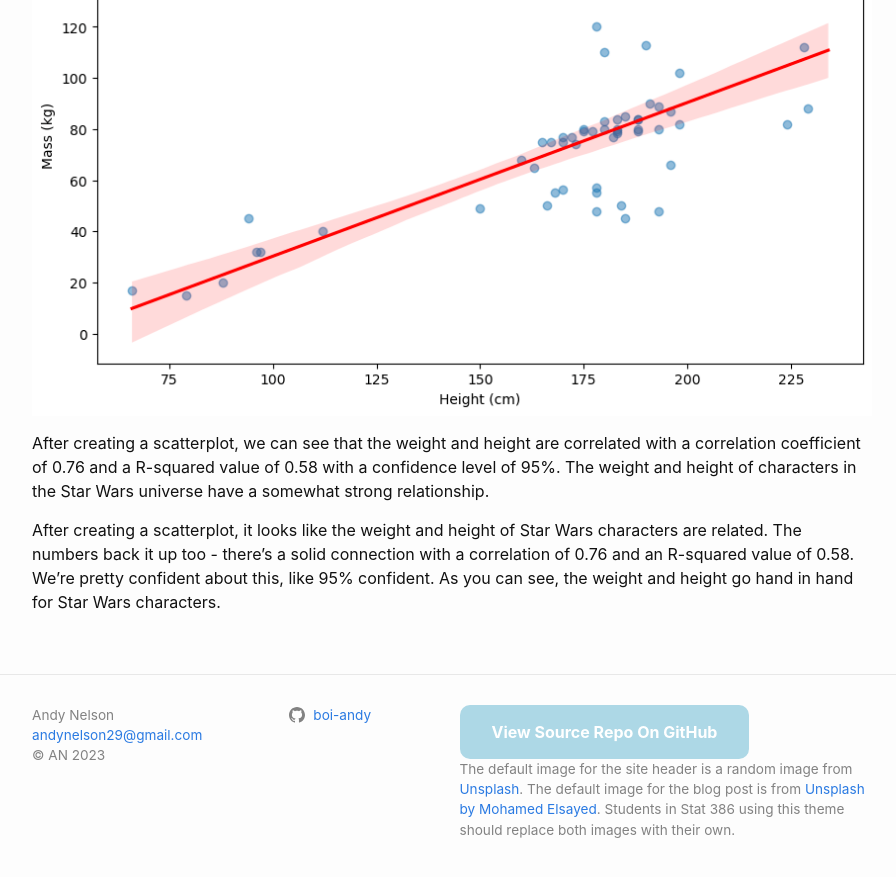
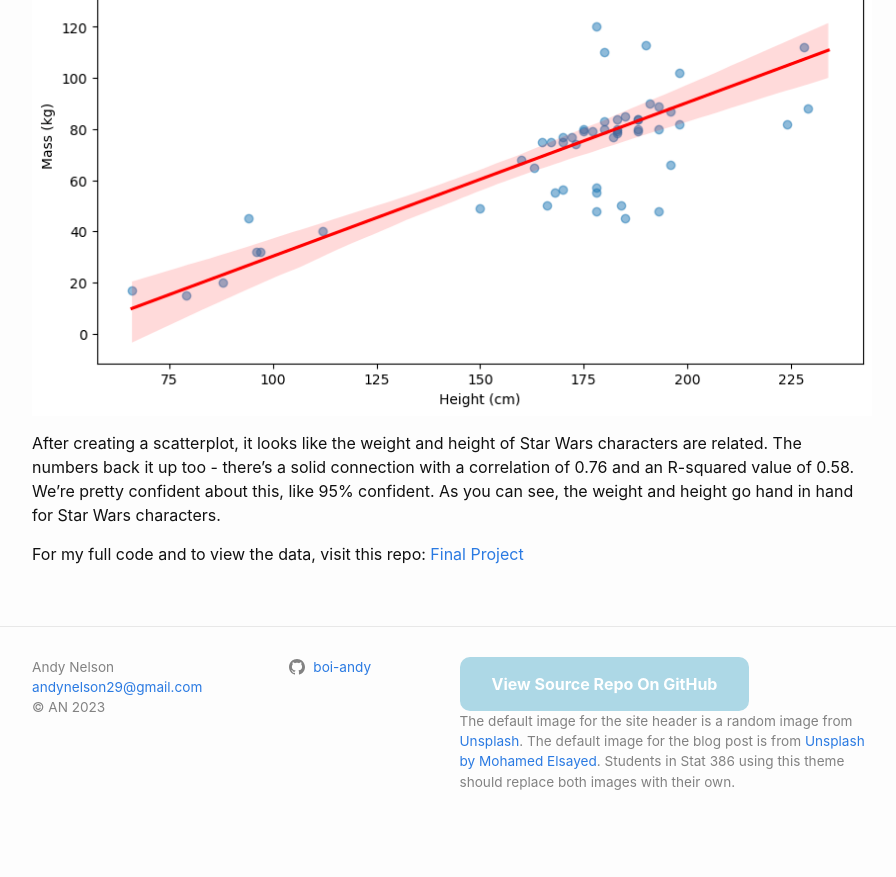
Before and after one commit to boi-andy/my-blog, a Jekyll site: the page built from _posts/2023-11-14-EDA.md, in a window 1280 px wide and 900 px high, scrolled down 5945 px. Shown: the top 877 px of the window, without its empty margins (188-1084 px from the left). Built offline with Jekyll 4.4.1, drawn with Linux system fonts in a browser that asks for light colours; comment, search, counter and statistics services are not loaded; after the commit the page ends 6797 px from its top, so only the background shows below that.

Commit message:
data source

```diff
--- a/_posts/2023-11-14-EDA.md
+++ b/_posts/2023-11-14-EDA.md
@@ -85,6 +85,6 @@ Lastly I wanted to see how heights and weights compared. I wanted to know if the
 
 ![Figure](https://boi-andy.github.io/my-blog/assets/images/heightVmass.png)
 
-After creating a scatterplot, we can see that the weight and height are correlated with a correlation coefficient of 0.76 and a R-squared value of 0.58 with a confidence level of 95%. The weight and height of characters in the Star Wars universe have a somewhat strong relationship.
+After creating a scatterplot, it looks like the weight and height of Star Wars characters are related. The numbers back it up too - there's a solid connection with a correlation of 0.76 and an R-squared value of 0.58. We're pretty confident about this, like 95% confident. As you can see, the weight and height go hand in hand for Star Wars characters.
 
-After creating a scatterplot, it looks like the weight and height of Star Wars characters are related. The numbers back it up too - there's a solid connection with a correlation of 0.76 and an R-squared value of 0.58. We're pretty confident about this, like 95% confident. As you can see, the weight and height go hand in hand for Star Wars characters.
+For my full code and to view the data, visit this repo: [Final Project](https://github.com/boi-andy/final_project)
```
Also changed, not shown: _posts/2023-11-10-data-collection.md (+2 -0 lines).
